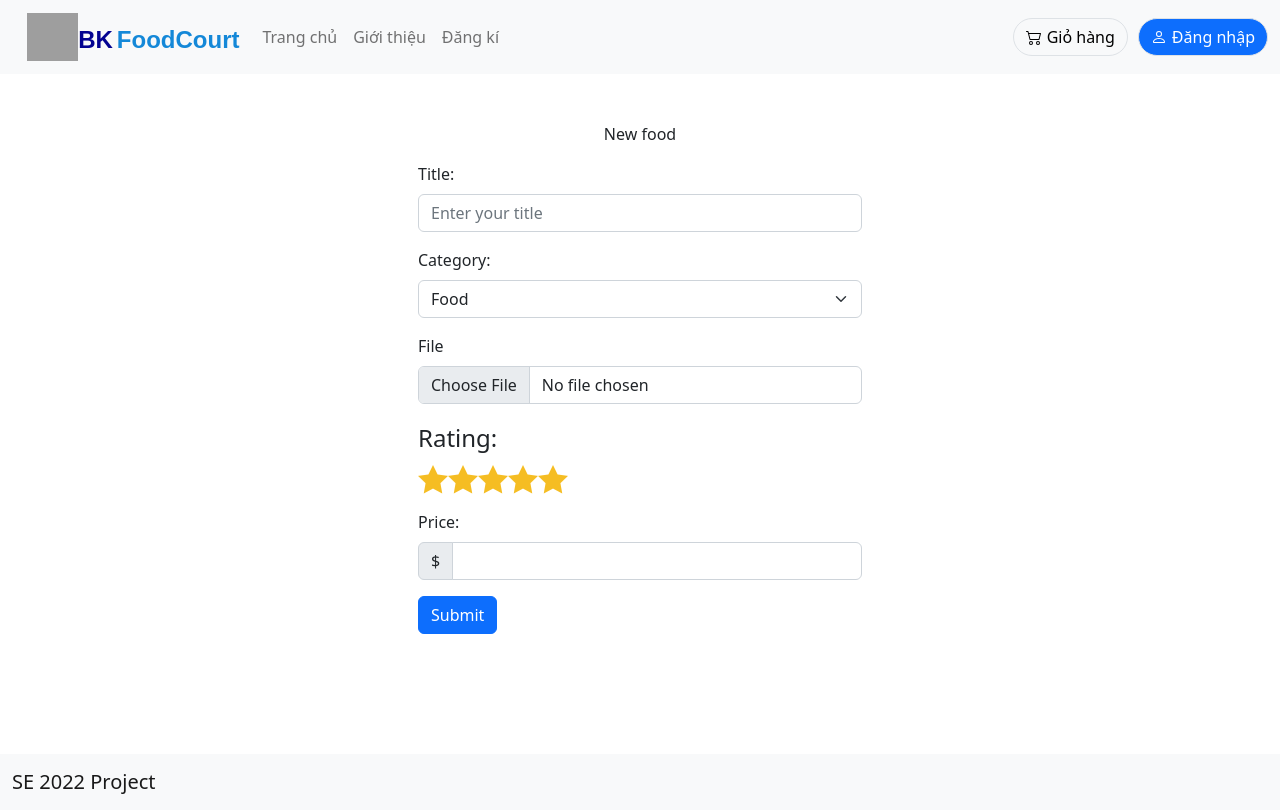
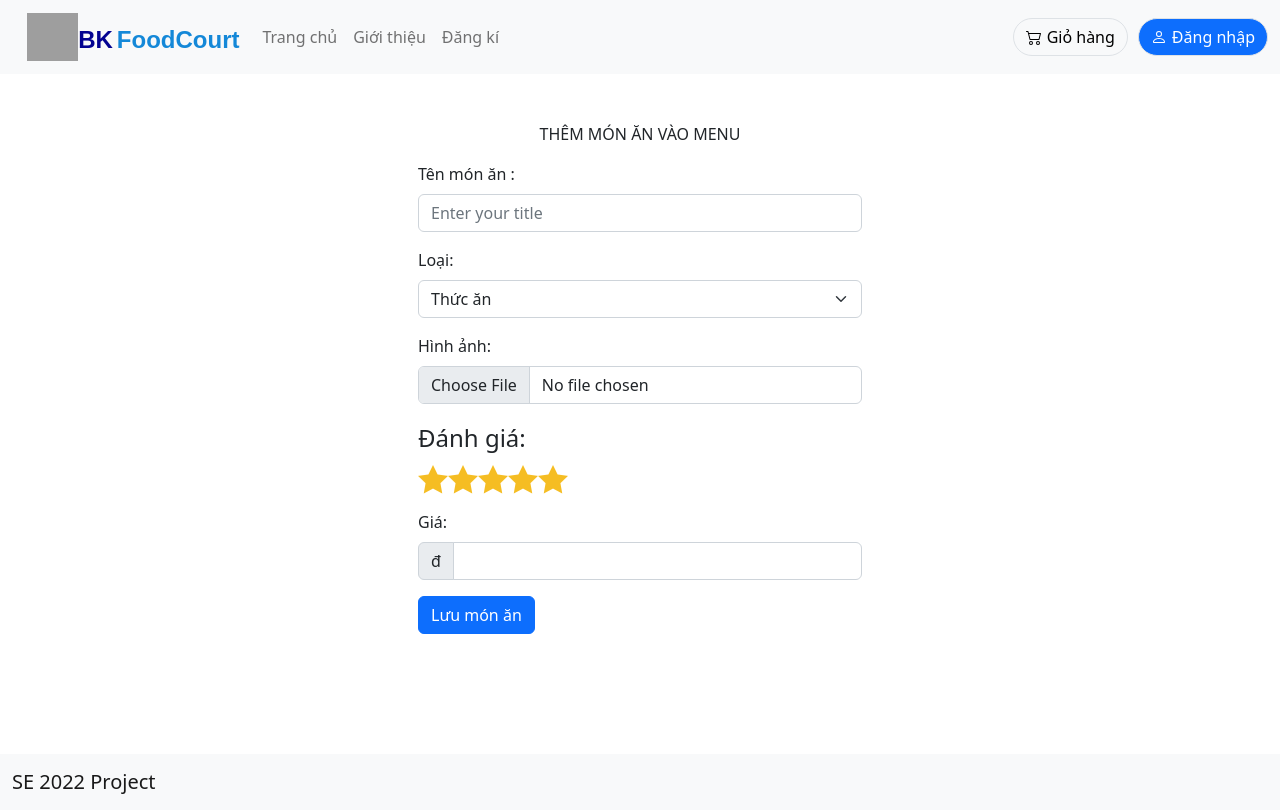
Before and after one commit to iduchungho/DATH-CNPM, a React (Create React App) app in the folder client/: page /uploadFood in a window 1280 px wide. Built offline with nearby package versions, Linux system fonts and the light colour scheme; no server answers; grey boxes are pictures that could not be loaded.

Commit message:
Translate to VNese

```diff
--- a/client/src/component/uploadFood.js
+++ b/client/src/component/uploadFood.js
@@ -44,29 +44,29 @@ function FoodForm() {
         <>
             <Container className={clsx("mt-5")} style={{minWidth:300, maxWidth:500}}>
                 <div className={clsx("text-center",styles.topic)}>
-                    New food
+                THÊM MÓN ĂN VÀO MENU
                 </div>
                 <section className={clsx("d-flex flex-column align-items-center p-3",styles.box)}>
                 <Form className="w-100" onSubmit={(e)=>{e.preventDefault(); handleSubmit(e)}}>
 
 
                     <Form.Group className="mb-3" controlId="formBasicEmail">
-                        <Form.Label>Title:</Form.Label>
+                        <Form.Label>Tên món ăn :</Form.Label>
                         <Form.Control required type="text" placeholder="Enter your title" onChange={(e)=>{setTitle(e.target.value)}} />
                     </Form.Group>
 
 
                     <Form.Group className="position-relative mb-3">
-                    <Form.Label>Category:</Form.Label>
+                    <Form.Label>Loại:</Form.Label>
                     <Form.Select required aria-label="Default select example" onChange={(e)=>{setCategory(e.target.value)}}>
-                    <option value="Food">Food</option>
-                    <option value="Drink">Drink</option>
+                    <option value="Food">Thức ăn</option>
+                    <option value="Drink">Đồ uống</option>
                     </Form.Select>
                     </Form.Group>
 
 
                     <Form.Group className="position-relative mb-3">
-                        <Form.Label>File</Form.Label>
+                        <Form.Label>Hình ảnh:</Form.Label>
                         <Form.Control
                         type="file"
                         required
@@ -76,7 +76,7 @@ function FoodForm() {
                         />
                     </Form.Group>
                     <fieldset className="starability-basic mb-3" onChange={(e)=>{setAverageRating(e.target.value)}}>
-                    <legend>Rating:</legend>
+                    <legend>Đánh giá:</legend>
                     <input type="radio" id="first-rate1" name="rating" value="1" />
                     <label htmlFor="first-rate1" title="Terrible">1 star</label>
                     <input type="radio" id="first-rate2" name="rating" value="2" />
@@ -90,15 +90,15 @@ function FoodForm() {
                     </fieldset>
 
                     <Form.Group className="mb-3" controlId="formBasicPassword">
-                        <Form.Label>Price:</Form.Label>
+                        <Form.Label>Giá:</Form.Label>
                         <InputGroup className="mb-3">
-                            <InputGroup.Text>$</InputGroup.Text>
+                            <InputGroup.Text>đ</InputGroup.Text>
                             <Form.Control required type="number" aria-label="Amount (to the nearest dollar)" onChange={(e)=>{setPrice(e.target.value)}}/>
                         </InputGroup>
                     </Form.Group>
 
                     <Button variant="primary" type="submit">
-                        Submit
+                    Lưu món ăn
                     </Button>
                 </Form>
                 </section>
```
